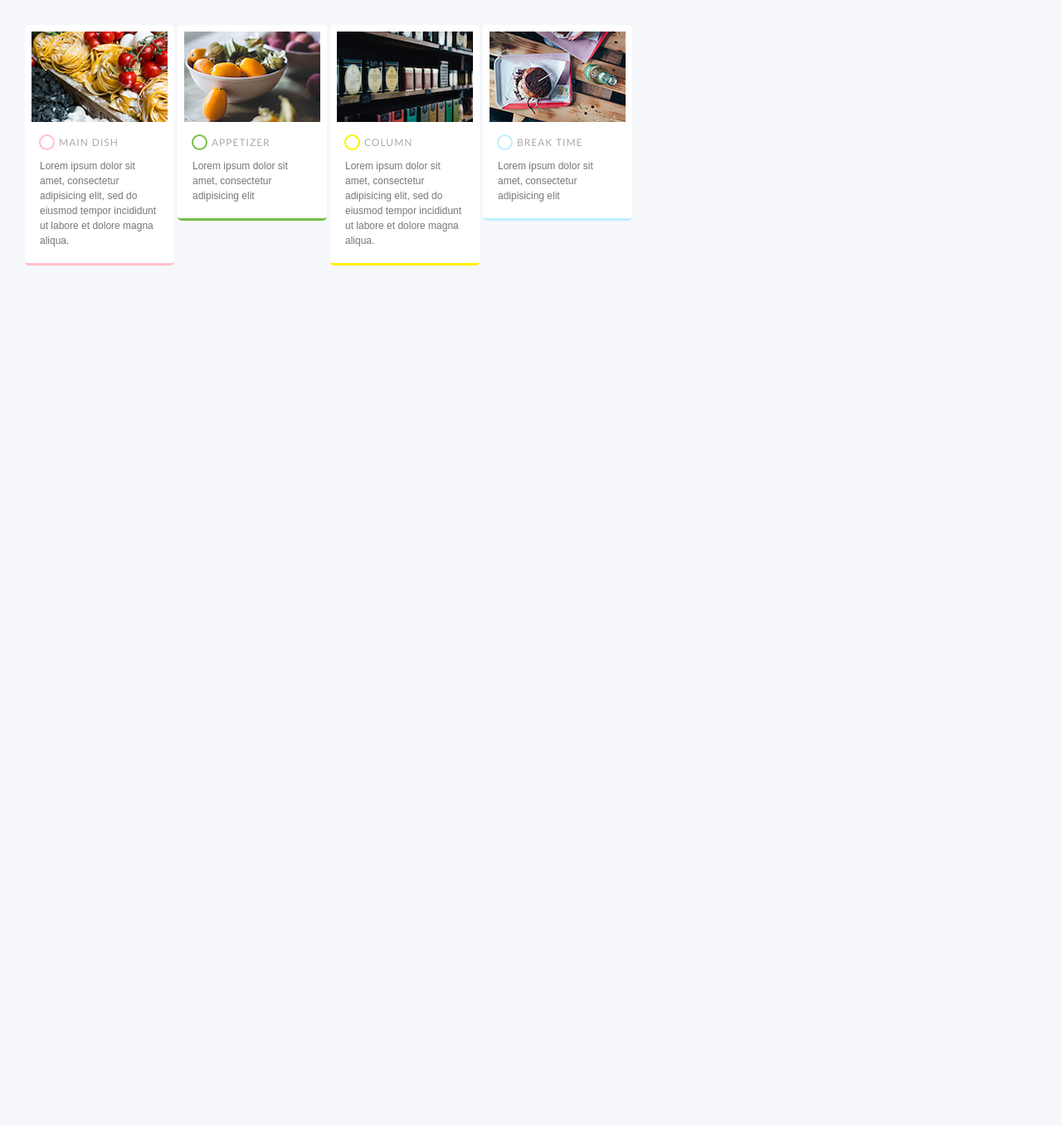
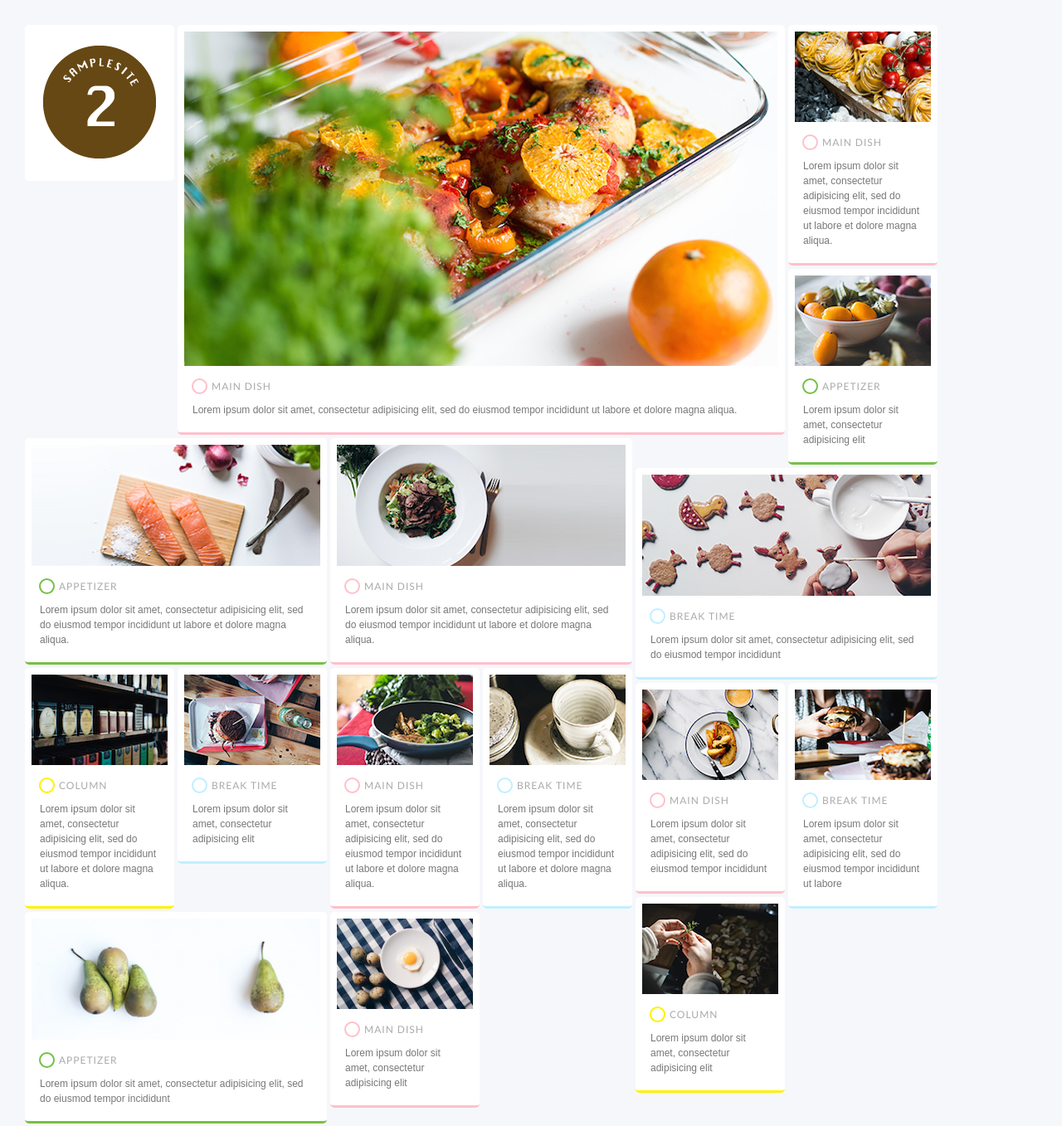
Before and after one commit to barbaraaki/grid-layout, a plain HTML site: page index.html in a window 1280 px wide. Shown: the whole page at 83% size. Before the commit the page ends 800 px from the top, so only its background shows below. Drawn offline with nearby package versions, Linux system fonts and the light colour scheme.

Commit message:
[update]p127まで

```diff
--- a/css/style.css
+++ b/css/style.css
@@ -44,6 +44,23 @@ a:active {
 .item .image {
   display: block;
   width: 100%;
+  height: 109px;
+}
+
+.item-m {
+  width: 364px;
+}
+
+.item-m .image {
+  height: 146px;
+}
+
+.item-l {
+  width: 732px;
+}
+
+.item-l .image {
+  height: 403px;
 }
 
 .item .category {
@@ -102,3 +119,22 @@ a:active {
 .item-breaktime .category::before {
   border-color: #c1efff;
 }
+
+/**************************************
+ * ヘッダー
+ *************************************/
+.header {
+  padding: 25px 0;
+  border-bottom: none;
+  text-align: center;
+}
+
+.logo {
+  width: 136px;
+  height: 136px;
+  transition: transform .3s;
+}
+
+.logo:hover {
+  transform: rotate(360deg);
+}
--- a/index.html
+++ b/index.html
@@ -10,7 +10,40 @@
 
 <body>
 
+  <!-- ヘッダー -->
+  <header class="header item">
+    <h1>
+      <a href="#">
+        <img class="logo" src="images/logo.png" alt="SAMPLE SITE 2">
+      </a>
+    </h1>
+  </header>
+
   <!-- ボックス -->
+  <section class="item item-l item-maindish">
+    <a href="#">
+      <img class="image" src="images/image_L_1.jpg" alt="メインディッシュ">
+      <div class="category">MAIN DISH</div>
+      <p class="description">Lorem ipsum dolor sit amet, consectetur adipisicing elit, sed do eiusmod tempor incididunt
+        ut labore et dolore magna aliqua.</p>
+    </a>
+  </section>
+  <section class="item item-m item-appetizer">
+    <a href="#">
+      <img class="image" src="./images/image_M_1.jpg" alt="前菜">
+      <div class="category">APPETIZER</div>
+      <p class="description">Lorem ipsum dolor sit amet, consectetur adipisicing elit, sed do eiusmod tempor incididunt
+        ut labore et dolore magna aliqua.</p>
+    </a>
+  </section>
+  <section class="item item-m item-maindish">
+    <a href="#">
+      <img class="image" src="images/image_M_2.jpg" alt="メインディッシュ">
+      <div class="category">MAIN DISH</div>
+      <p class="description">Lorem ipsum dolor sit amet, consectetur adipisicing elit, sed do eiusmod tempor incididunt
+        ut labore et dolore magna aliqua.</p>
+    </a>
+  </section>
   <section class="item item-maindish">
     <a href="#">
       <img class="image" src="./images/image_S_1.jpg" alt="メインディッシュ">
@@ -24,6 +57,14 @@
       <img class="image" src="./images/image_S_2.jpg" alt="前菜">
       <div class="category">APPETIZER</div>
       <p class="description">Lorem ipsum dolor sit amet, consectetur adipisicing elit</p>
+    </a>
+  </section>
+  <section class="item item-m item-breaktime">
+    <a href="#">
+      <img class="image" src="./images/image_M_3.jpg" alt="おやつの時間">
+      <div class="category">BREAK TIME</div>
+      <p class="description">Lorem ipsum dolor sit amet, consectetur adipisicing elit, sed do eiusmod tempor incididunt
+      </p>
     </a>
   </section>
   <section class="item item-column">
@@ -41,7 +82,62 @@
       <p class="description">Lorem ipsum dolor sit amet, consectetur adipisicing elit</p>
     </a>
   </section>
+  <section class="item item-maindish">
+    <a href="#">
+      <img class="image" src="./images/image_S_5.jpg" alt="メインディッシュ">
+      <div class="category">MAIN DISH</div>
+      <p class="description">Lorem ipsum dolor sit amet, consectetur adipisicing elit, sed do eiusmod tempor incididunt
+        ut labore et dolore magna aliqua.</p>
+    </a>
+  </section>
+  <section class="item item-breaktime">
+    <a href="#">
+      <img class="image" src="./images/image_S_6.jpg" alt="おやつの時間">
+      <div class="category">BREAK TIME</div>
+      <p class="description">Lorem ipsum dolor sit amet, consectetur adipisicing elit, sed do eiusmod tempor incididunt
+        ut labore et dolore magna aliqua.</p>
+    </a>
+  </section>
+  <section class="item item-maindish">
+    <a href="#">
+      <img class="image" src="./images/image_S_7.jpg" alt="メインディッシュ">
+      <div class="category">MAIN DISH</div>
+      <p class="description">Lorem ipsum dolor sit amet, consectetur adipisicing elit, sed do eiusmod tempor incididunt
+      </p>
+    </a>
+  </section>
+  <section class="item item-breaktime">
+    <a href="#">
+      <img class="image" src="./images/image_S_8.jpg" alt="おやつの時間">
+      <div class="category">BREAK TIME</div>
+      <p class="description">Lorem ipsum dolor sit amet, consectetur adipisicing elit, sed do eiusmod tempor incididunt
+        ut labore</p>
+    </a>
+  </section>
+  <section class="item item-m item-appetizer">
+    <a href="#">
+      <img class="image" src="./images/image_M_4.jpg" alt="前菜">
+      <div class="category">APPETIZER</div>
+      <p class="description">Lorem ipsum dolor sit amet, consectetur adipisicing elit, sed do eiusmod tempor incididunt
+      </p>
+    </a>
+  </section>
+  <section class="item item-column">
+    <a href="#">
+      <img class="image" src="./images/image_S_9.jpg" alt="コラム">
+      <div class="category">COLUMN</div>
+      <p class="description">Lorem ipsum dolor sit amet, consectetur adipisicing elit</p>
+    </a>
+  </section>
+  <section class="item item-maindish">
+    <a href="#">
+      <img class="image" src="./images/image_S_10.jpg" alt="メインディッシュ">
+      <div class="category">MAIN DISH</div>
+      <p class="description">Lorem ipsum dolor sit amet, consectetur adipisicing elit</p>
+    </a>
+  </section>
 
+  <!-- masonry -->
   <script src="http://cdnjs.cloudflare.com/ajax/libs/masonry/3.3.0/masonry.pkgd.js"></script>
   <script>
     new Masonry('body', {
```
